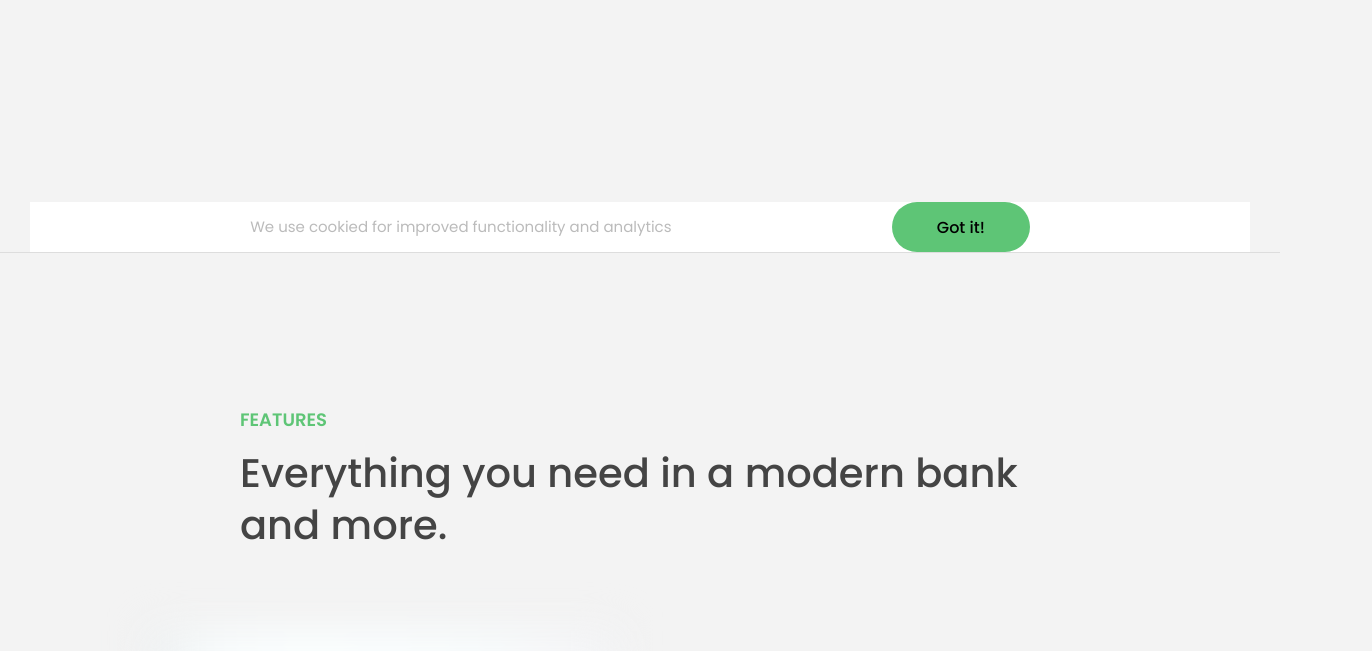
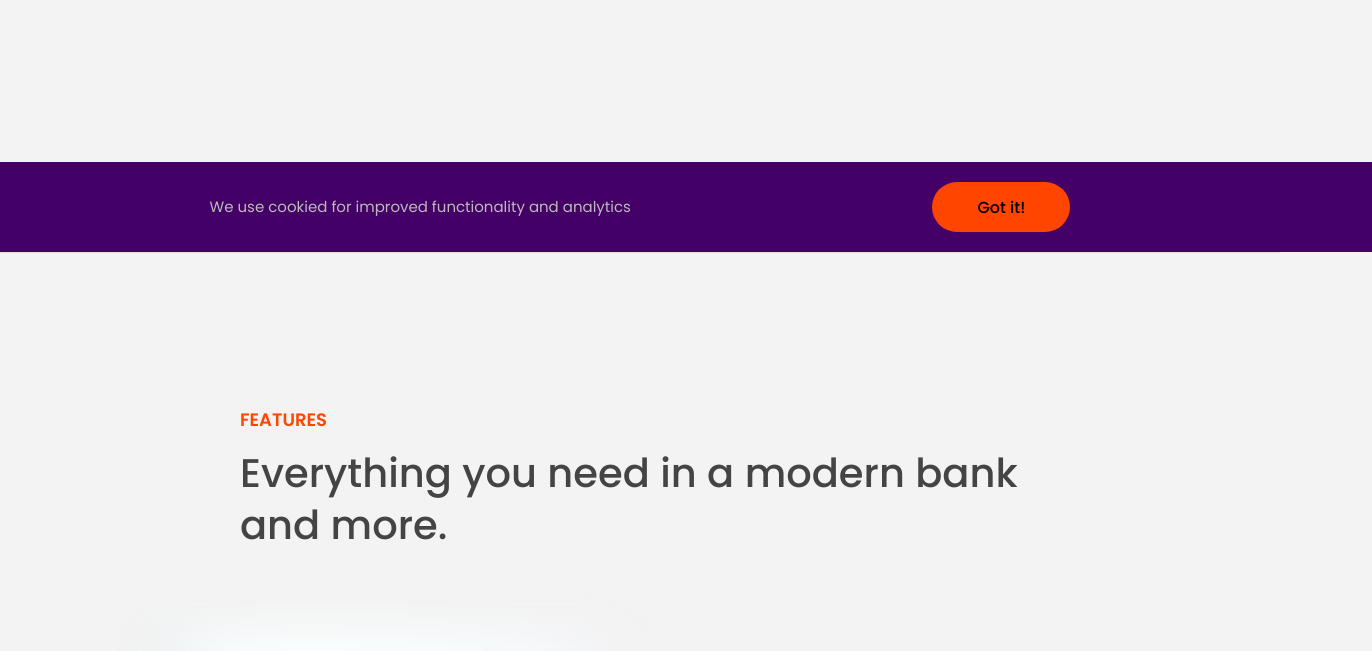
Before and after one commit to mbratul/jonas-javascript-course, a plain HTML site: page 13-Advanced-DOM-Bankist/starter/index.html in a window 1280 px wide. Shown: the part 548-1199 px from the top of the page, 1372 px wide, since content can reach past the window. Drawn offline with Linux system fonts and the light colour scheme.

Commit message:
learning how dom work and dom manipulation technique

```diff
--- a/13-Advanced-DOM-Bankist/starter/index.html
+++ b/13-Advanced-DOM-Bankist/starter/index.html
@@ -21,6 +21,7 @@
           alt="Bankist logo"
           class="nav__logo"
           id="logo"
+          data-version-number="3.0"
         />
         <ul class="nav__links">
           <li class="nav__item">
--- a/13-Advanced-DOM-Bankist/starter/task.js
+++ b/13-Advanced-DOM-Bankist/starter/task.js
@@ -27,7 +27,7 @@ messageDiv.classList.add("cookie-message");
 messageDiv.innerHTML = `We use cookied for improved functionality and analytics <button class="btn btn-close-cookie">Got it!</button>`;
 
 //Inserts nodes before the first child of node, while replacing strings in nodes with equivalent Text nodes.
-headerClass.prepend(messageDiv);
+//headerClass.prepend(messageDiv);
 
 //Inserts nodes after the last child of node, while replacing strings in nodes with equivalent Text nodes.
 headerClass.append(messageDiv);
@@ -42,3 +42,45 @@ const btncloseCookie = document.querySelector(".btn-close-cookie");
 btncloseCookie.addEventListener("click", function () {
   messageDiv.remove();
 });
+
+//Styling an Element
+//this style are inline css style
+messageDiv.style.backgroundColor = "#440066";
+messageDiv.style.width = "120%";
+
+console.log(getComputedStyle(messageDiv));
+console.log(getComputedStyle(messageDiv).height);
+const computeHeight = (messageDiv.style.height =
+  Number.parseFloat(getComputedStyle(messageDiv).height) + 40 + "px");
+console.log(computeHeight);
+
+//change css style by setProperty method
+document.documentElement.style.setProperty("--color-primary", "orangered");
+
+//Access Attributes
+const logo = document.querySelector(".nav__logo");
+console.log(logo.alt);
+logo.alt = "Beautiful Minimalist Logo";
+console.log(logo.width);
+console.log(logo.height);
+console.log(logo.id);
+console.log(logo.className);
+
+// Non Standard Attribute
+console.log(logo.src); //absolute version
+console.log(logo.getAttribute("src")); //relative version
+
+logo.setAttribute("height", "10%");
+
+const link = document.querySelector(".nav__link--btn");
+console.log(link.href); //absolute value
+console.log(link.getAttribute("href")); //relative value
+
+//Data Attribute
+console.log(logo.dataset.versionNumber);
+
+//Classe
+logo.classList.add("c");
+logo.classList.remove("c");
+logo.classList.toggle("c");
+logo.classList.contains("c");
```
